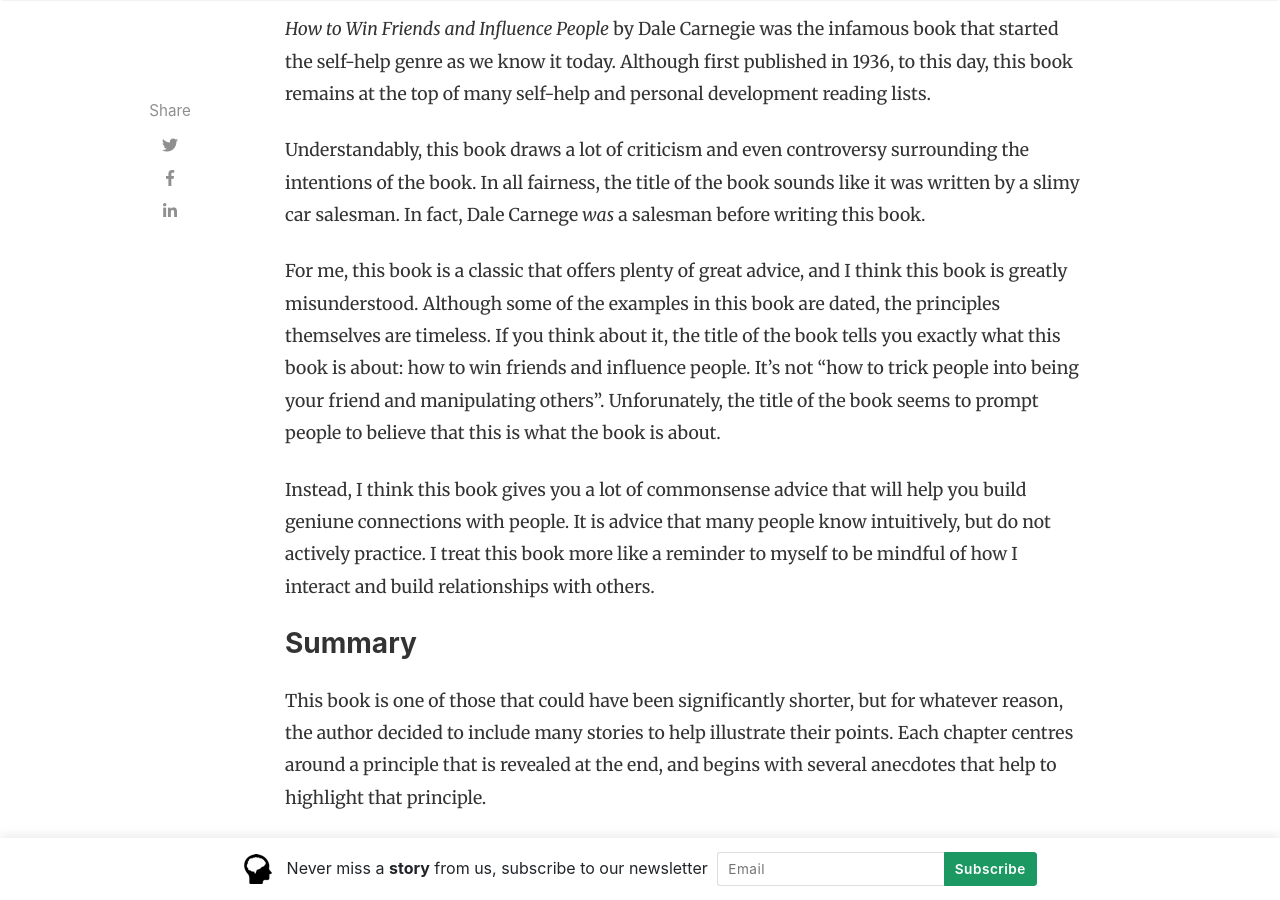
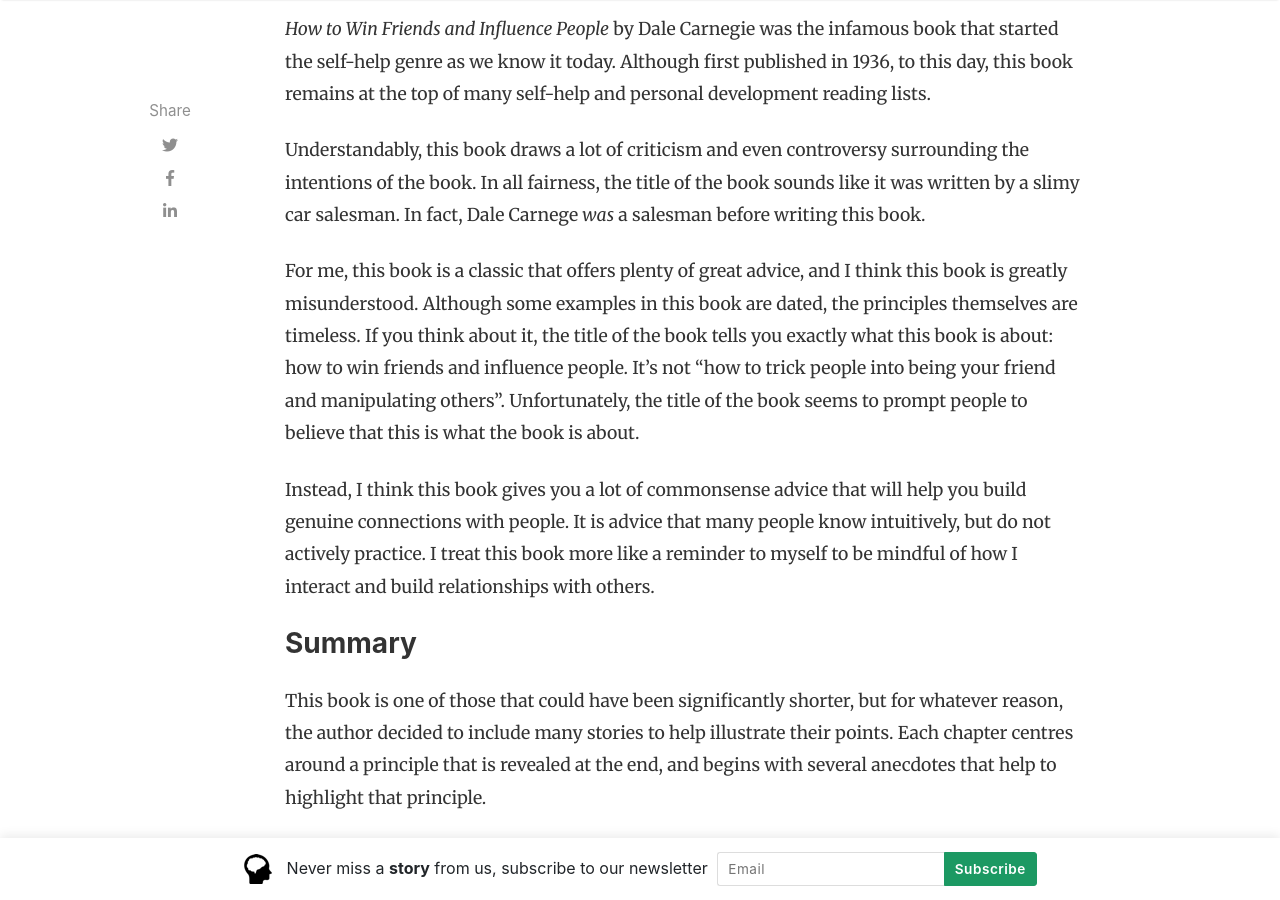
Before and after one commit to LeNPaul/hungry-minds, a Jekyll site: the page built from _posts/2021-01-21-how-to-win-friends-and-influence-people-book-summary.md, in a window 1280 px wide and 900 px high, scrolled down 844 px. Built offline with Jekyll 4.4.1, drawn with Linux system fonts in a browser that asks for light colours; nearby versions of some CDN libraries; comment, search, counter and statistics services are not loaded; some of the changed text lies outside the part shown.

Commit message:
Fix typos and grammar

```diff
--- a/_posts/2021-01-21-how-to-win-friends-and-influence-people-book-summary.md
+++ b/_posts/2021-01-21-how-to-win-friends-and-influence-people-book-summary.md
@@ -14,9 +14,9 @@
 
 Understandably, this book draws a lot of criticism and even controversy surrounding the intentions of the book. In all fairness, the title of the book sounds like it was written by a slimy car salesman. In fact, Dale Carnege *was* a salesman before writing this book.
 
-For me, this book is a classic that offers plenty of great advice, and I think this book is greatly misunderstood. Although some of the examples in this book are dated, the principles themselves are timeless. If you think about it, the title of the book tells you exactly what this book is about: how to win friends and influence people. It's not "how to trick people into being your friend and manipulating others". Unforunately, the title of the book seems to prompt people to believe that this is what the book is about.
+For me, this book is a classic that offers plenty of great advice, and I think this book is greatly misunderstood. Although some examples in this book are dated, the principles themselves are timeless. If you think about it, the title of the book tells you exactly what this book is about: how to win friends and influence people. It's not "how to trick people into being your friend and manipulating others". Unfortunately, the title of the book seems to prompt people to believe that this is what the book is about.
 
-Instead, I think this book gives you a lot of commonsense advice that will help you build geniune connections with people. It is advice that many people know intuitively, but do not actively practice. I treat this book more like a reminder to myself to be mindful of how I interact and build relationships with others.
+Instead, I think this book gives you a lot of commonsense advice that will help you build genuine connections with people. It is advice that many people know intuitively, but do not actively practice. I treat this book more like a reminder to myself to be mindful of how I interact and build relationships with others.
 
 ### Summary
 
```
Also changed, not shown: other parts of _posts/2021-01-21-how-to-win-friends-and-influence-people-book-summary.md (+1 -1 lines).
